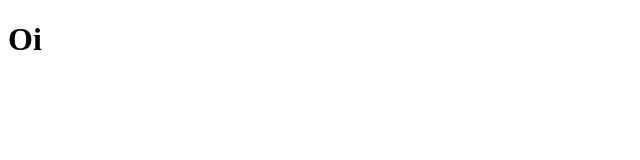
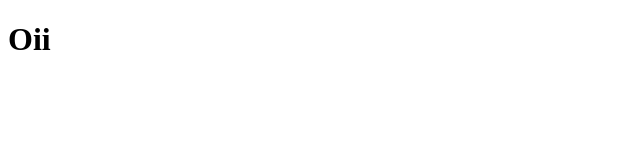
Before and after one commit to Arthur-Cyberpunk/nextApp, a Next.js app: page / in a window 1280 px wide. Shown: the top 160 px of the page, without its empty margins (0-640 px from the left). Built offline with nearby package versions, Linux system fonts and the light colour scheme.

Commit message:
config project

```diff
--- a/src/pages/index.js
+++ b/src/pages/index.js
@@ -1,3 +1,3 @@
 export default function Home() {
-  return <h1>Oi</h1>;
+  return <h1>Oii</h1>;
 }
```
